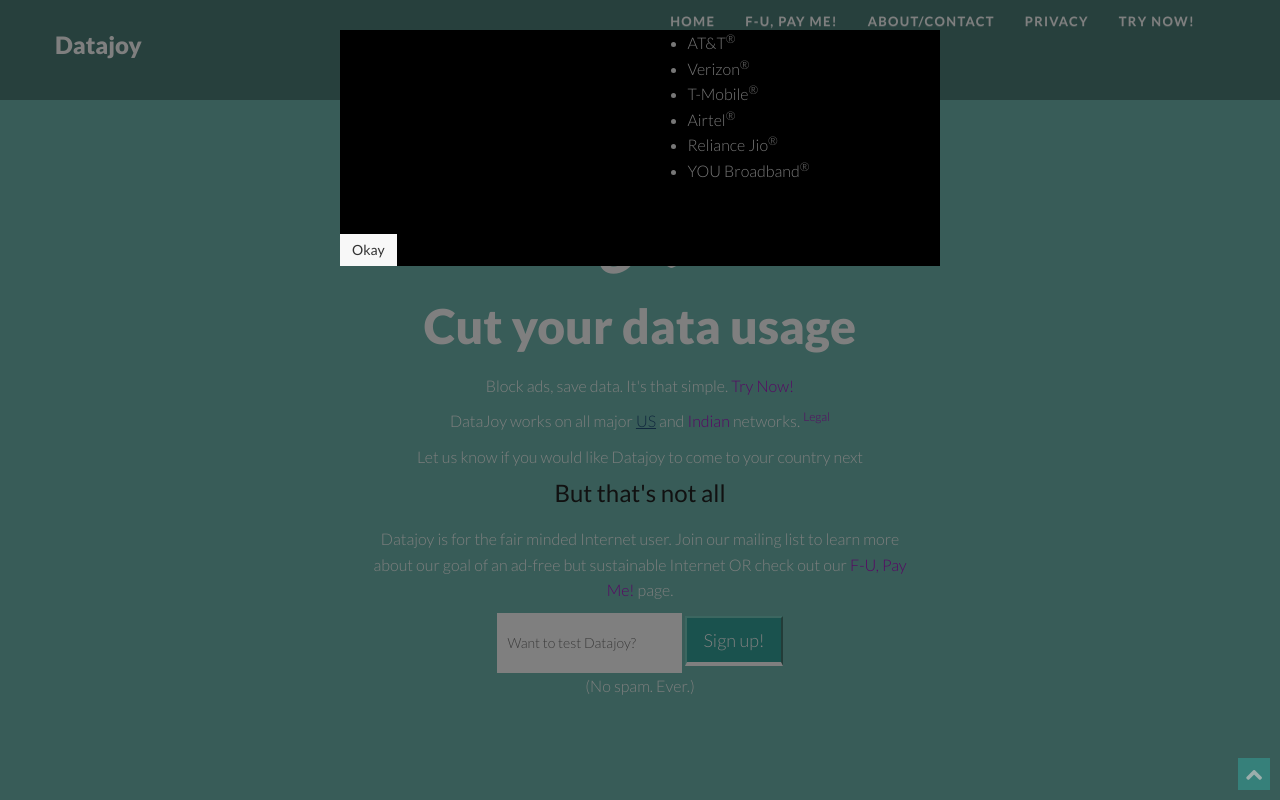
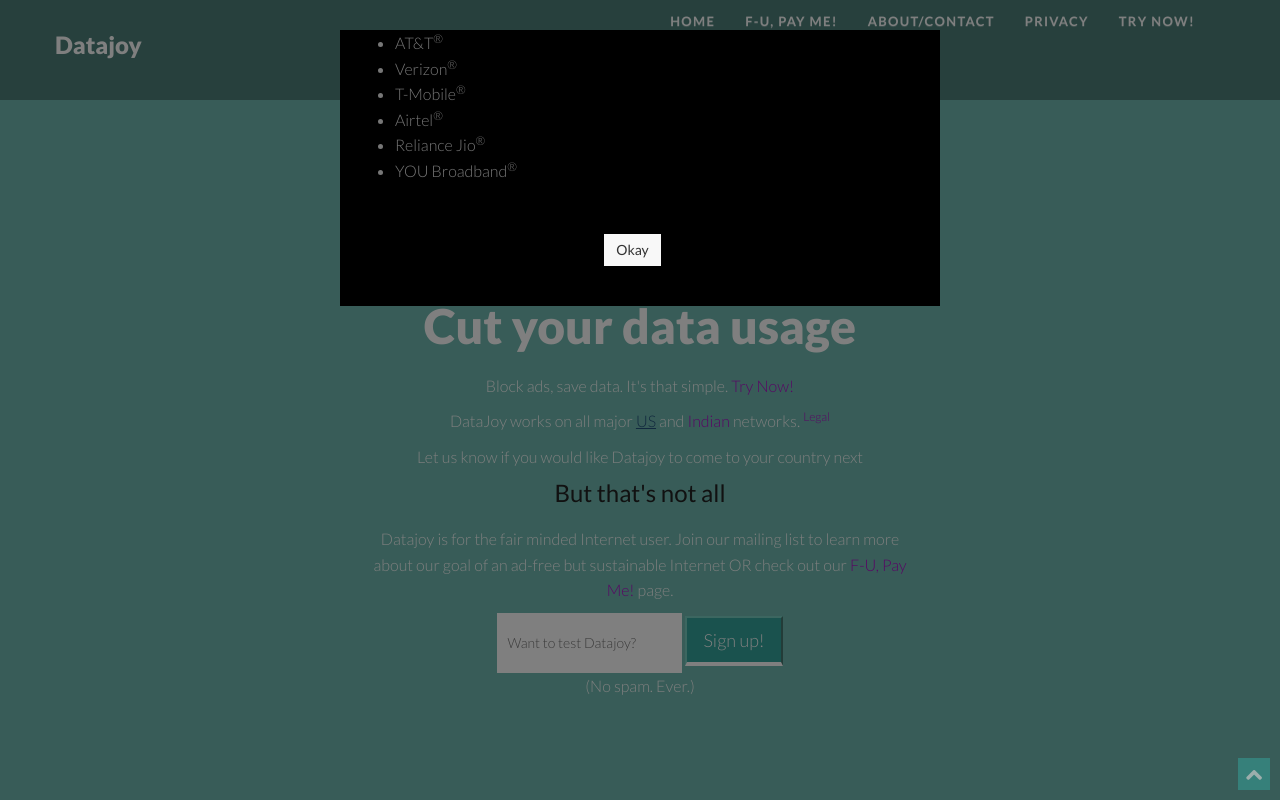
Before and after one commit to datajoyapp/datajoy, a website: page index.html in a window 1280 px wide. Both pictures are taken after a click on the link "US". Shown: the top 800 px of the page. Drawn offline with nearby package versions, Linux system fonts and the light colour scheme.

Commit message:
centered OK button: networks modal

```diff
--- a/index.html
+++ b/index.html
@@ -168,7 +168,7 @@
         <div class="modal-dialog">
             <div class="container">
                 <div class="row mar-bot40">
-                    <div class="col-md-6 col-md-offset-3">
+                    <div class="col-md-6">
                         <ul class="text-left">
                             <li>AT&amp;T<sup>&reg;</sup></li>
                             <li>Verizon<sup>&reg;</sup></li>
@@ -179,8 +179,10 @@
                         </ul>
                     </div>
                 </div>
+                <div class="row mar-bot40">
+                    <div class="col-md-6 text-center"><button type="button" class="btn btn-default" data-dismiss="modal">Okay</button></div>
+                </div>
             </div>
-            <button type="button" class="btn btn-default" data-dismiss="modal">Okay</button>
         </div>
     </div>
     <div id="resultsModal" class="modal fade">
```
Also changed, not shown: about.html (+4 -2 lines), fupm.html (+4 -2 lines), privacy.html (+4 -2 lines), try.html (+4 -2 lines).
